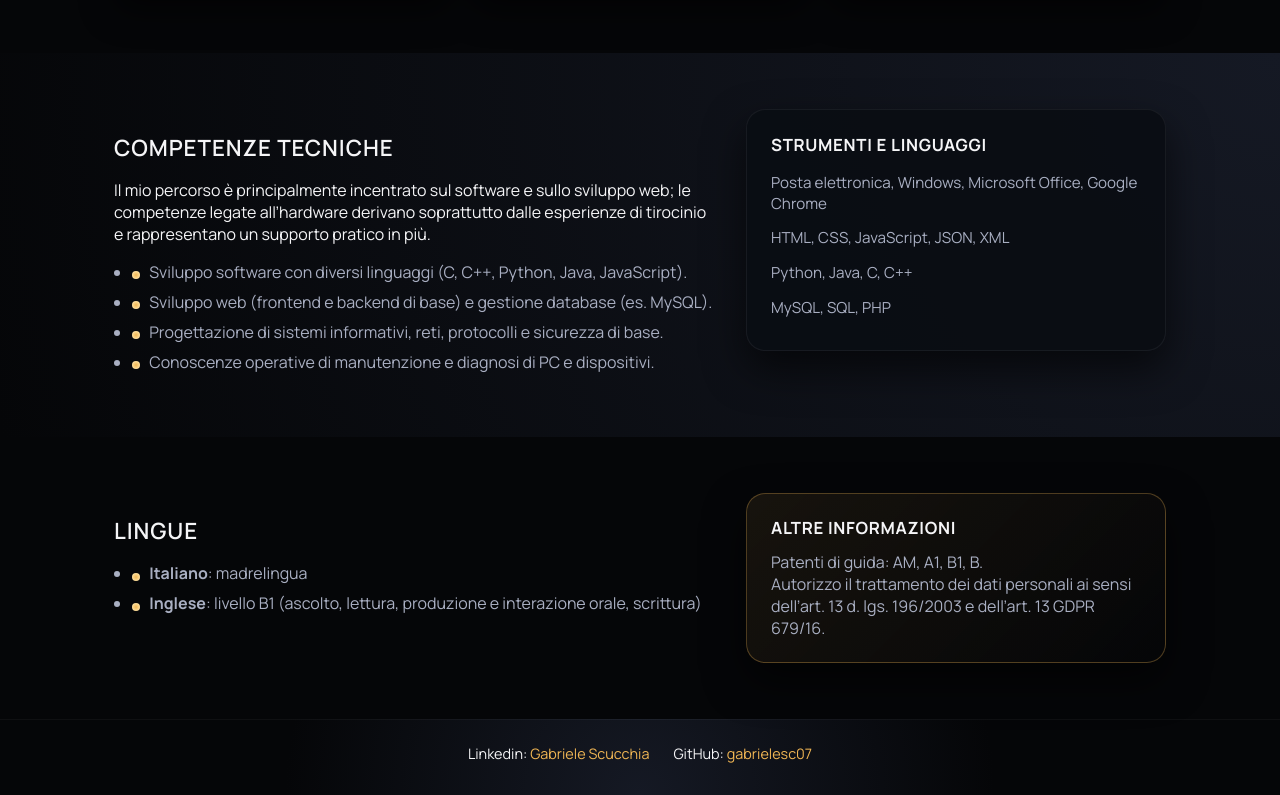
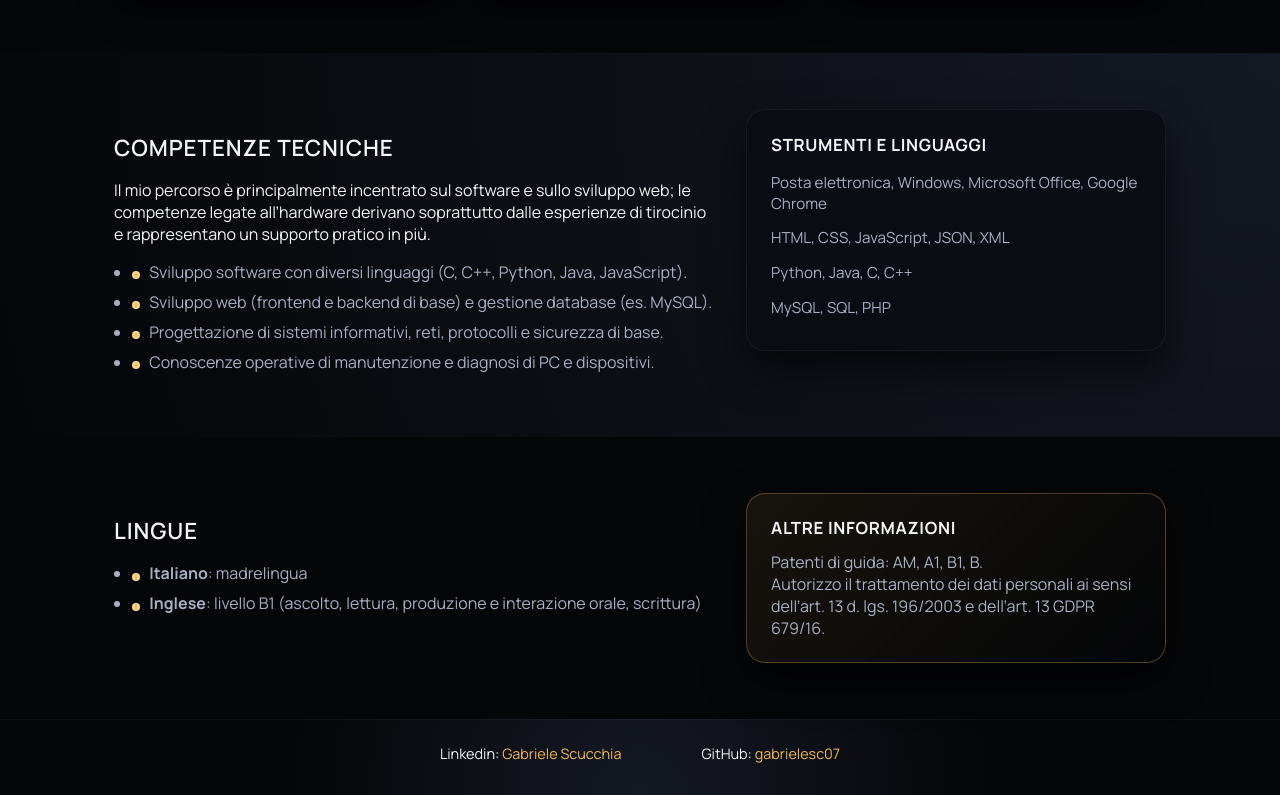
Before and after one commit to GabrieleSc07/GabrieleSc07.github.io, a website: page index.html in a window 1280 px wide. Shown: the part 1844-2639 px from the top of the page. Drawn offline with Linux system fonts and the light colour scheme.

Commit message:
Update styles.css

```diff
--- a/styles.css
+++ b/styles.css
@@ -449,7 +449,7 @@ body::before {
   display: flex;
   justify-content: center;
   align-items: center;
-  gap: 1.5rem;
+  gap: 5rem;
   margin: 0;
 }
 
```
